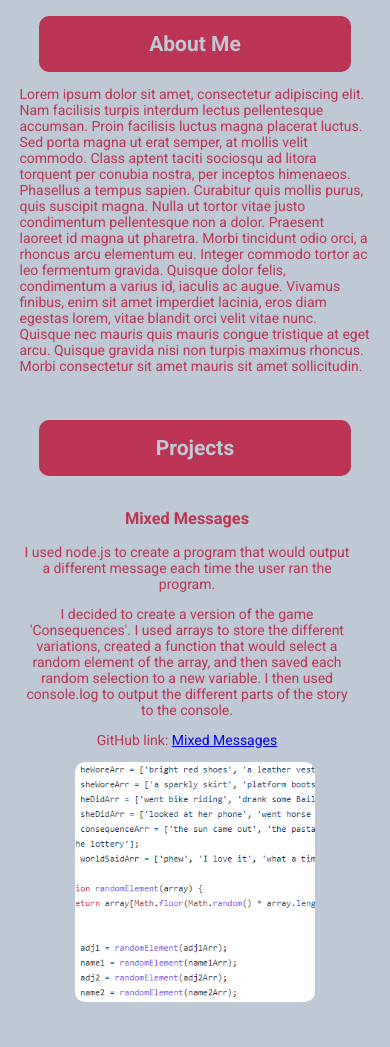
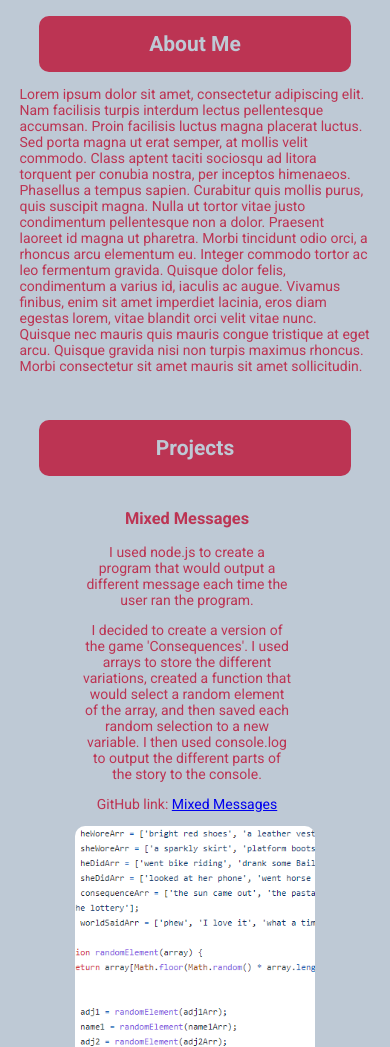
Before and after one commit to toothless13/portfolio-project, a plain HTML site: page index.html in a window 390 px wide. Shown: the part 64-1111 px from the top of the page. Drawn offline with Linux system fonts and the light colour scheme.

Commit message:
Make sure all project flex sections are same height for carousel, and changed formatting on smaller screen sizes

```diff
--- a/resources/style.css
+++ b/resources/style.css
@@ -119,20 +119,23 @@ h2 {
     display: flex;
     justify-content: space-between;
     padding: 1rem 0;
+    height: 35.625rem;
+    height: 22rem;
     /* flex-wrap: wrap; */
 }
 
 .project-flex div {
     /* width: 60%; */
     padding-right: 1rem;
-    flex: 1;
-    /* width: 50%; */
+    /* flex: 1; */
+    width: 50%;
 }
 
 .project-flex img {
     border-radius: 0.625rem;
     width: 20.1875rem;
-    /* flex: 1; */
+    height: fit-content;
+    flex: 0 1;
 }
 
 .carousel-item {
@@ -140,7 +143,7 @@ h2 {
 }
 
 .carousel-item-selected {
-    display: block;
+    display: flex;
 }
 
 .carousel-nav {
@@ -260,16 +263,27 @@ footer span {
     main {
         font-size: 14px;
     }
+
+    h2 {
+        margin: auto;
+        width: 80%;
+        text-align: center;
+    }
+
     .project-flex {
         display: flex;
         justify-content: space-between;
         padding: 1rem 0;
         flex-wrap: wrap;
+        height: fit-content;
+        align-items: center;
+        flex-direction: column;
     }
 
     .project-flex div {
-        /* width: 60%; */
+        width: 60%;
         padding-right: 1rem;
+        text-align: center;
         /* flex: 1; */
         /* width: 50%; */
     }
@@ -281,6 +295,7 @@ footer span {
         object-fit: contain;
         /* flex: 1; */
     }
+
 }
 
 /* 650 x 840 */
--- a/script.js
+++ b/script.js
@@ -92,7 +92,6 @@ checkScreenWidth();
 // Check screen width on resize event and call checkScreenWidth to ensure carousel nav is shown when needed
 window.addEventListener("resize", checkScreenWidth);
 
-//Figure out how to only have carousel functionality on sizes above 768px
 //Figure out how to add transitions
 // Make sure the project flex sections are all the same height
 // Have text next to image for each project flex
```
